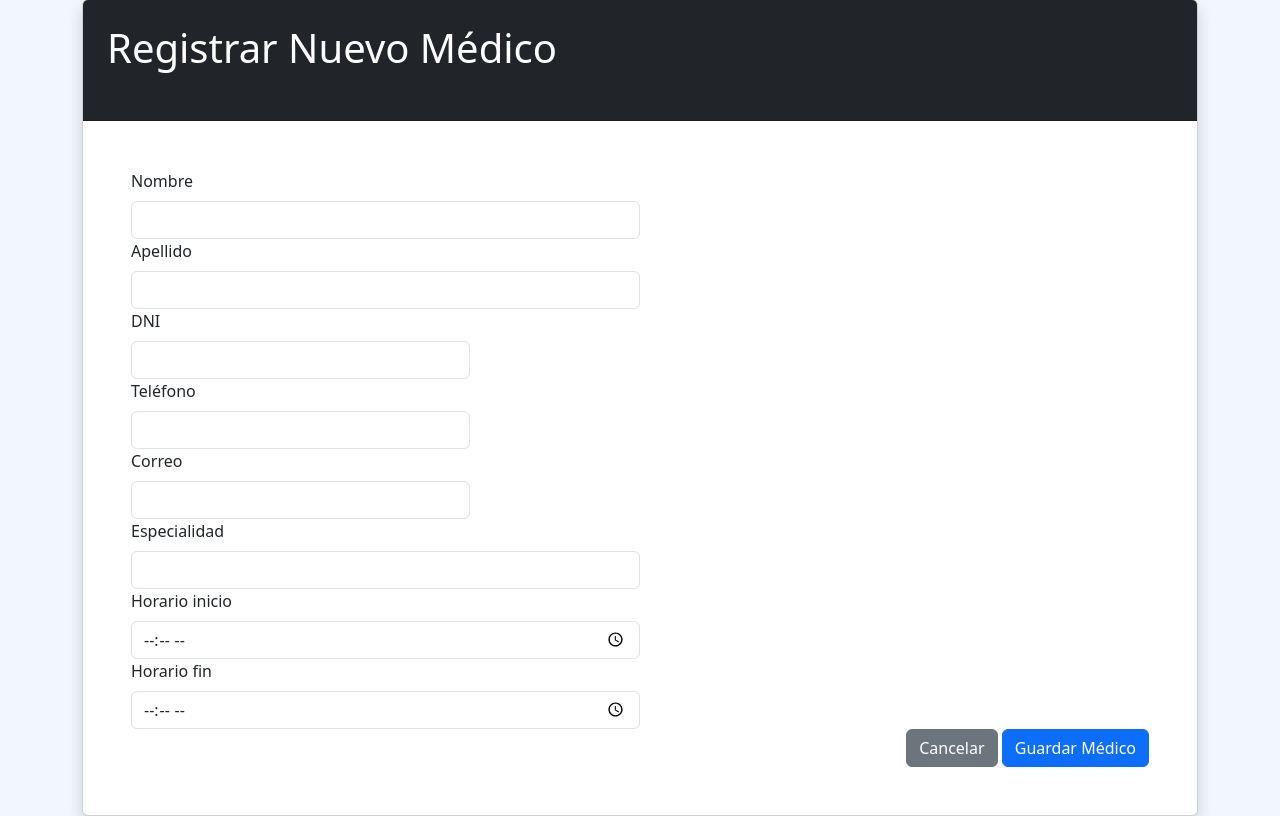
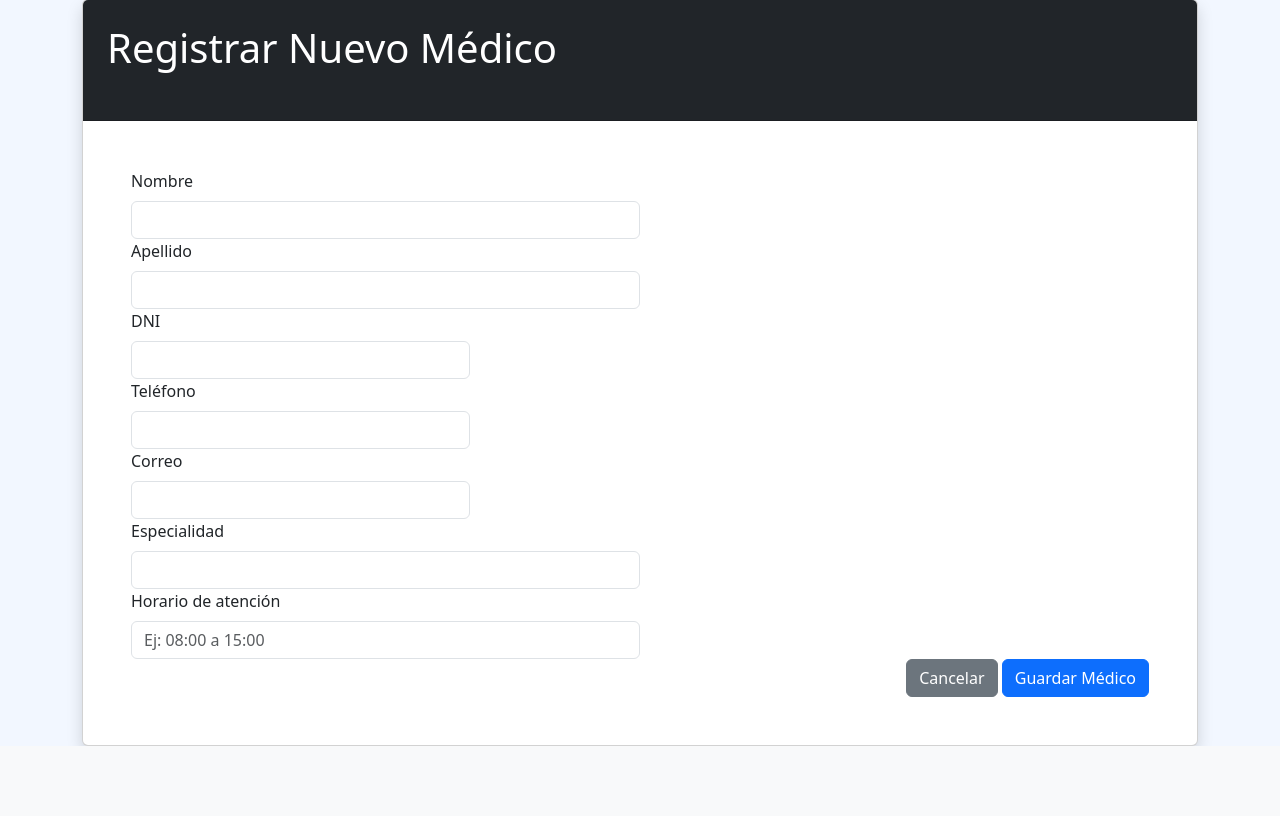
Before and after one commit to Ronerc/Salud_Total, a PHP site: page /nuevo_medico.php in a window 1280 px wide. Shown: the part 109-925 px from the top of the page. After the commit the page ends 855 px from the top, so only its background shows below. Run offline with PHP 8.4, Linux system fonts and the light colour scheme.

Commit message:
Update nuevo_medico.php

```diff
--- a/Salud_Total/nuevo_medico.php
+++ b/Salud_Total/nuevo_medico.php
@@ -13,9 +13,8 @@ if ($_SERVER["REQUEST_METHOD"] === "POST") {
     $correo = htmlspecialchars($_POST['correo_electronico']);
 
     $especialidad = htmlspecialchars($_POST['especialidad']);
-    $horario_inicio = htmlspecialchars($_POST['horario_inicio'] ?? '');
-    $horario_fin = htmlspecialchars($_POST['horario_fin'] ?? '');
-    $horario_atencion = trim($horario_inicio . ' - ' . $horario_fin);
+    $horario = htmlspecialchars($_POST['horario']);
+
 
     // Comprobar que el correo no exista (restricción unique en BD)
     $chk = $conn->prepare("SELECT COUNT(*) AS cnt FROM medicos WHERE correo_electronico = ?");
@@ -24,23 +23,36 @@ if ($_SERVER["REQUEST_METHOD"] === "POST") {
     $res_chk = $chk->get_result()->fetch_assoc();
     $chk->close();
 
+    // Comprobar DNI
+    $chk2 = $conn->prepare("SELECT COUNT(*) AS cnt FROM medicos WHERE dni = ?");
+    $chk2->bind_param("s", $dni);
+    $chk2->execute();
+    $res_chk2 = $chk2->get_result()->fetch_assoc();
+    $chk2->close();
+
     if (!empty($res_chk['cnt'])) {
     $message = '<div class="alert alert-danger">Error: el correo electrónico ya está registrado.</div>';
-    } else {
-        // INSERT MÉDICO
+}
+elseif (!empty($res_chk2['cnt'])) {
+    $message = '<div class="alert alert-danger">Error: el DNI ya está registrado.</div>';
+}
+else {
+
+    // INSERT MEDICO
     $sql1 = "INSERT INTO medicos (nombre, apellido, dni, telefono, correo_electronico)
              VALUES (?, ?, ?, ?, ?)";
     $stmt1 = $conn->prepare($sql1);
     $stmt1->bind_param("sssss", $nombre, $apellido, $dni, $telefono, $correo);
+
     if ($stmt1->execute()) {
         $id_medico = $conn->insert_id;
         $stmt1->close();
 
         // INSERT ESPECIALIDAD
-            $sql2 = "INSERT INTO especialidades (especialidad, horario_atencion)
+        $sql2 = "INSERT INTO especialidades (especialidad, horario)
                  VALUES (?, ?)";
         $stmt2 = $conn->prepare($sql2);
-            $stmt2->bind_param("ss", $especialidad, $horario_atencion);
+        $stmt2->bind_param("ss", $especialidad, $horario);
         $stmt2->execute();
         $id_especialidad = $conn->insert_id;
         $stmt2->close();
@@ -58,6 +70,7 @@ if ($_SERVER["REQUEST_METHOD"] === "POST") {
         $message = '<div class="alert alert-danger">Error al insertar el médico: ' . htmlspecialchars($stmt1->error ?? 'unknown') . '</div>';
     }
 }
+
 
 
 }
@@ -114,12 +127,9 @@ if ($_SERVER["REQUEST_METHOD"] === "POST") {
                 </div>
 
                 <div class="col-md-6">
-                    <label class="form-label">Horario inicio</label>
-                    <input type="time" name="horario_inicio" class="form-control" required>
-                </div>
-                <div class="col-md-6">
-                    <label class="form-label">Horario fin</label>
-                    <input type="time" name="horario_fin" class="form-control" required>
+                    <label class="form-label">Horario de atención</label>
+                    <input type="text" name="horario" class="form-control" placeholder="Ej: 08:00 a 15:00" required>
+
                 </div>
 
                 <div class="col-12 text-end">
```
Lines whose indentation alone changed are shown as unchanged.
